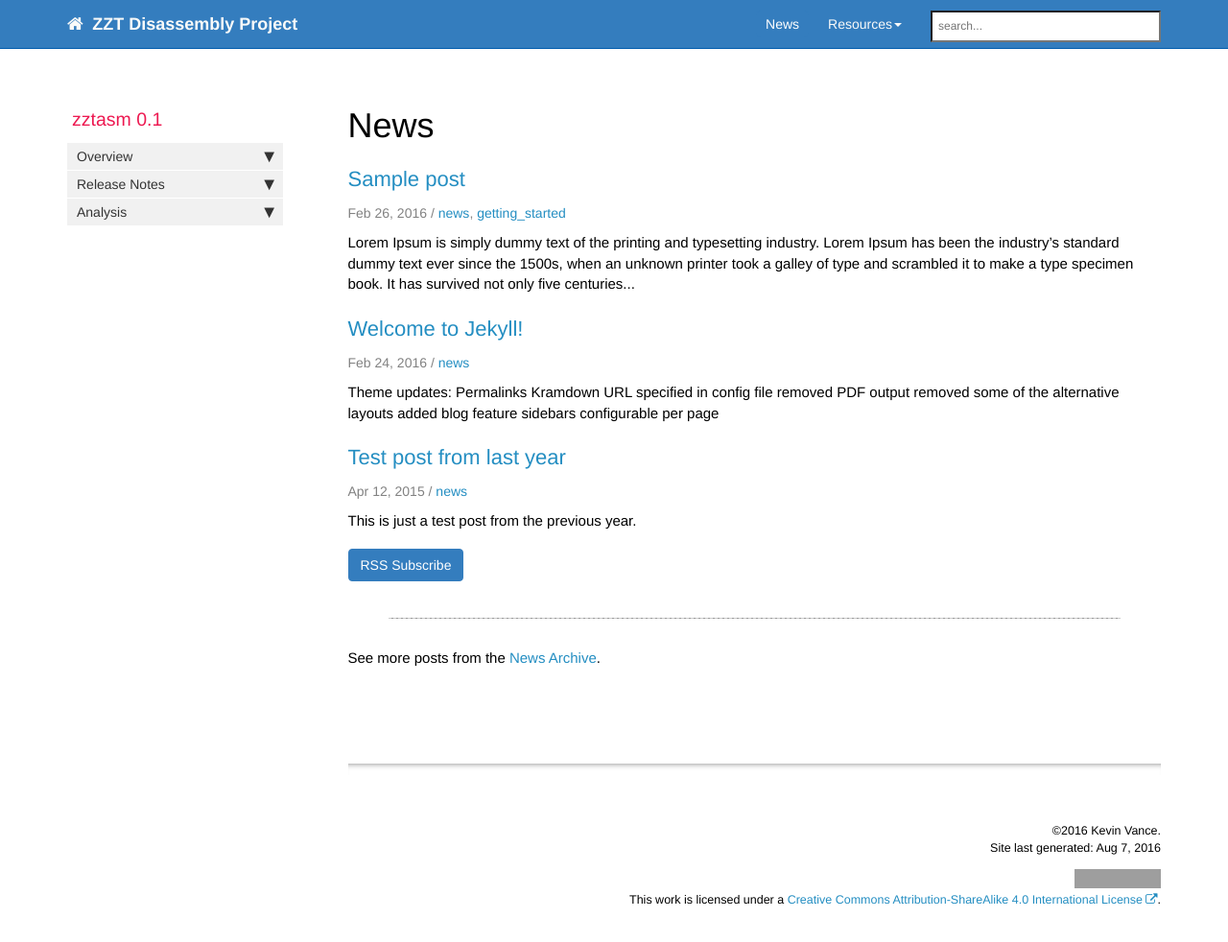
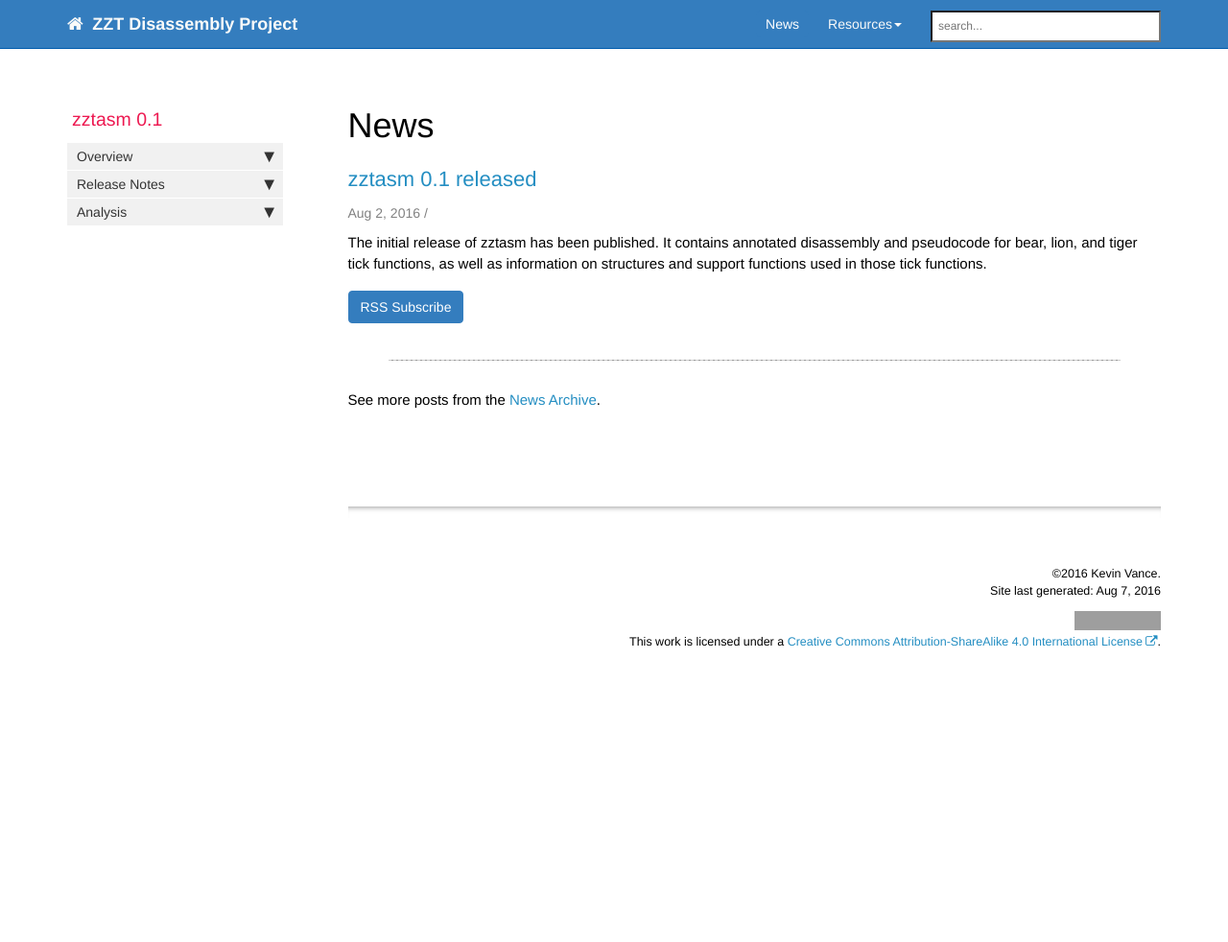
Before and after one commit to cknave/zztasm, a Jekyll site: the page built from docs/pages/news/news.html, in a window 1280 px wide and 1008 px high. Shown: the top 982 px of the window at 96% size. Built offline with Jekyll 4.4.1, drawn with Linux system fonts in a browser that asks for light colours; nearby versions of some CDN libraries; comment, search, counter and statistics services are not loaded; grey boxes are pictures that could not be loaded.

Commit message:
Add the rest of the pages

````diff
--- a/docs/_data/sidebars/zztasm_sidebar.yml
+++ b/docs/_data/sidebars/zztasm_sidebar.yml
@@ -20,7 +20,7 @@ entries:
     folderitems:
 
     - title: Prerelease notes
-      url: /prerelease_notes.html
+      url: /release_notes_pre.html
       output: web
 
   - title: Analysis
--- a/docs/_posts/2015-04-12-test-post-last-year.md
+++ /dev/null
@@ -1,10 +0,0 @@
----
-title:  "Test post from last year"
-categories: jekyll update
-permalink: test-post-from-last-year.html
-tags: [news]
----
-
-This is just a test post from the previous year.
-
-{% include links.html %}
--- a/docs/_posts/2016-02-24-first-post.md
+++ /dev/null
@@ -1,19 +0,0 @@
----
-title:  "Welcome to Jekyll!"
-categories: jekyll update
-permalink: myupdate.html
-tags: [news]
----
-
-
-Theme updates:
-
-- Permalinks
-- Kramdown
-- URL specified in config file
-- removed PDF output
-- removed some of the alternative layouts
-- added blog feature
-- sidebars configurable per page
-
-{% include links.html %}
--- a/docs/_posts/2016-02-26-sample-post-jekyll.md
+++ /dev/null
@@ -1,17 +0,0 @@
----
-title:  "Sample post"
-published: true
-permalink: samplepost.html
-summary: "This is some summary frontmatter for my sample post."
-tags: [news, getting_started]
----
-
-Lorem Ipsum is simply dummy text of the printing and typesetting industry. Lorem Ipsum has been the industry's standard dummy text ever since the 1500s, when an unknown printer took a galley of type and scrambled it to make a type specimen book. It has survived not only five centuries
-
-## Heading
-
-but also the leap into electronic typesetting, remaining essentially unchanged. It was popularised in the 1960s with the release of Letraset sheets containing Lorem Ipsum passages, and more recently with desktop publishing software like Aldus PageMaker including versions of Lorem Ipsum.
-
-Lorem Ipsum is simply dummy text of the printing and typesetting industry. Lorem Ipsum has been the industry's standard dummy text ever since the 1500s, when an unknown printer took a galley of type and scrambled it to make a type specimen book. It has survived not only five centuries
-
-{% include links.html %}
--- /dev/null
+++ b/docs/_posts/2016-08-02-zztasm-0.1-released.md
@@ -0,0 +1,11 @@
+---
+title: zztasm 0.1 released
+published: true
+permalink: news_zztasm_0.1_released.html
+---
+
+The initial release of zztasm has been published.  It contains annotated disassembly and
+pseudocode for bear, lion, and tiger tick functions, as well as information on structures
+and support functions used in those tick functions.
+
+{% include links.html %}
--- a/docs/pages/zztasm/creature_behaviors.md
+++ b/docs/pages/zztasm/creature_behaviors.md
@@ -1,5 +1,6 @@
 ---
 title: Creature Behaviors
+keywords: Tick Functions, Bear, Lion, Tiger
 sidebar: zztasm_sidebar
 permalink: creature_behaviors.html
 ---
@@ -27,7 +28,7 @@ func TickBear(int16 ParamIdx) {
 
     // If the player is within sensitivity range on the Y axis, move in the X direction
     // unless the player is exactly aligned on the X axis.
-    if (PlayerX != Params.X) && (Distance(Params.Y, PlayerY) < (8 - Sensitivity) {
+    if (PlayerX != Params.X) && (Distance(Params.Y, PlayerY) < (8 - Sensitivity)) {
         StepX = StepForDelta(Params.X - PlayerX)
     }
     // Otherwise if the player is within sensitivity range on the X axis, move in the Y
--- /dev/null
+++ b/docs/pages/zztasm/release_notes_pre.md
@@ -0,0 +1,13 @@
+---
+title: Prerelease Notes
+sidebar: zztasm_sidebar
+permalink: release_notes_pre.html
+---
+
+
+## zztasm 0.1
+
+* Disassembly and pseudocode for bear, lion, and tiger tick functions
+* Documentation on structures and support functions used in those tick functions
+
+{% include links.html %}
--- /dev/null
+++ b/docs/pages/zztasm/support_functions.md
@@ -0,0 +1,81 @@
+---
+title: Support Functions
+keywords: DieAttackingTile, Distance, MoveTile, Random, RandomStep, SeekStep, StepForDelta
+sidebar: zztasm_sidebar
+permalink: support_functions.html
+---
+
+## About support functions
+
+These functions are called by creatures during gameplay.  Full disassembly and pseudocode
+are not yet complete.
+
+
+## DieAttackingTile
+
+```swift
+func DieAttackingTile(int16 ParamIdx, int16 X, int16 Y)
+```
+
+Attack the tile at (X, Y) and kill the tile with the given parameter record.
+
+
+## Distance
+
+```swift
+func Distance(int16 A, int16 B) -> int16
+```
+
+Calculate the distance between two scalar values, i.e. `abs(A - B)`.
+
+
+## MoveTile
+
+```swift
+func MoveTile(int16 ParamIdx, int16 X, int16 Y)
+```
+
+Move the tile with the given parameter index to (X, Y).  The tile under the moved tile's
+original location will be restored, and the background color of the tile will be updated to
+match the background at the destination location.
+
+
+## Random
+
+```swift
+func Random(int16 Max) -> int16
+```
+
+Return a random integer starting at 0 and up to, but not including, Max.
+
+
+## RandomStep
+
+```swift
+func RandomStep() -> (int16 StepX, int16 StepY)
+```
+
+Return a random cardinal direction.  This function will never return a diagonal step.
+
+
+## SeekStep
+
+```swift
+func SeekStep(int16 X, int16 Y) -> (int16 StepX, int16 StepY)
+```
+
+Given the position (X, Y), return a cardinal direction to walk towards the player.  If the
+player is energized, return the opposite direction.
+
+This function will never return a diagonal step.
+
+
+## StepForDelta
+
+```swift
+func StepForDelta(int16 Delta) -> int16
+```
+
+Return -1 for a negative delta, 0 for 0, and 1 for a positive delta.
+
+{% include links.html %}
````
Also changed, not shown: README.md, docs/README.md (deleted).
